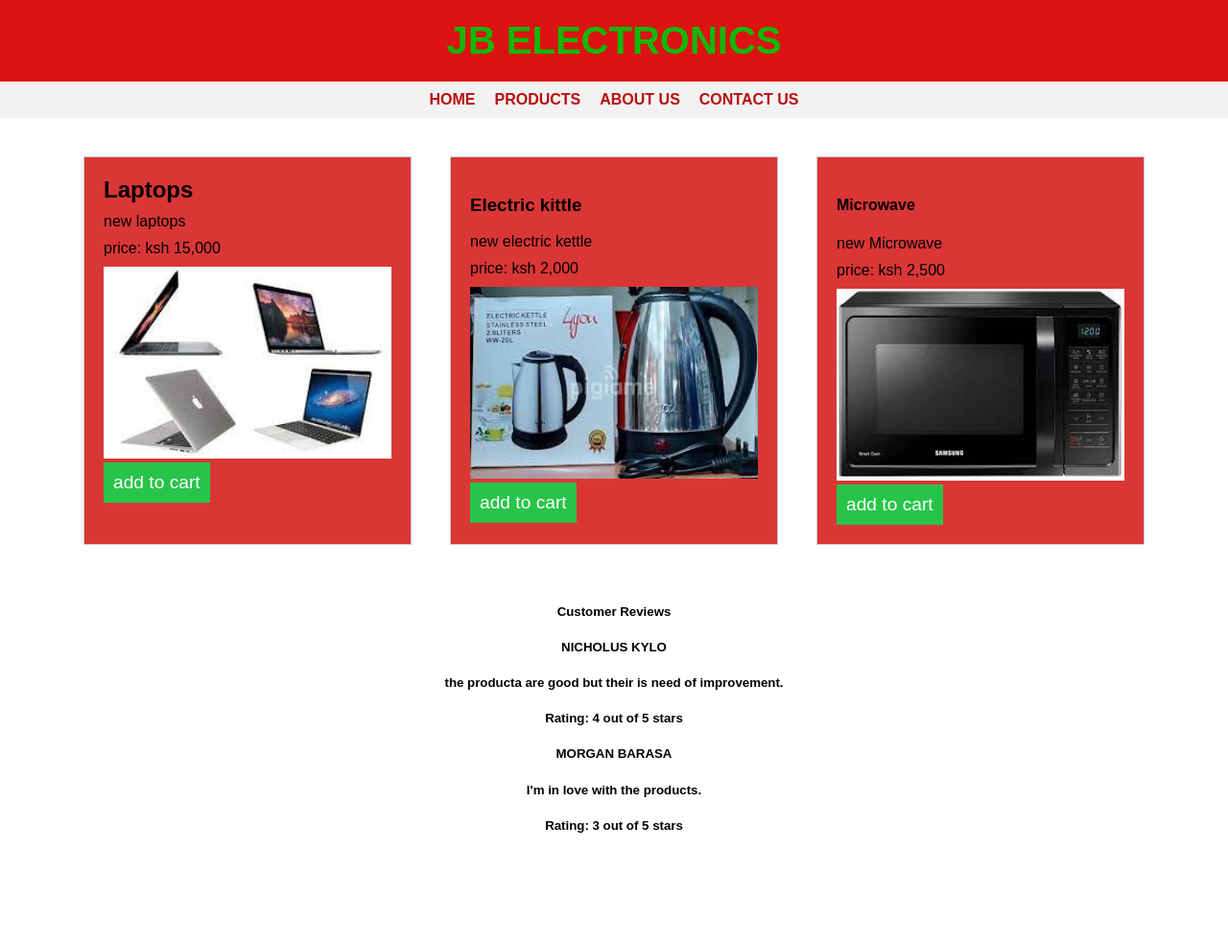
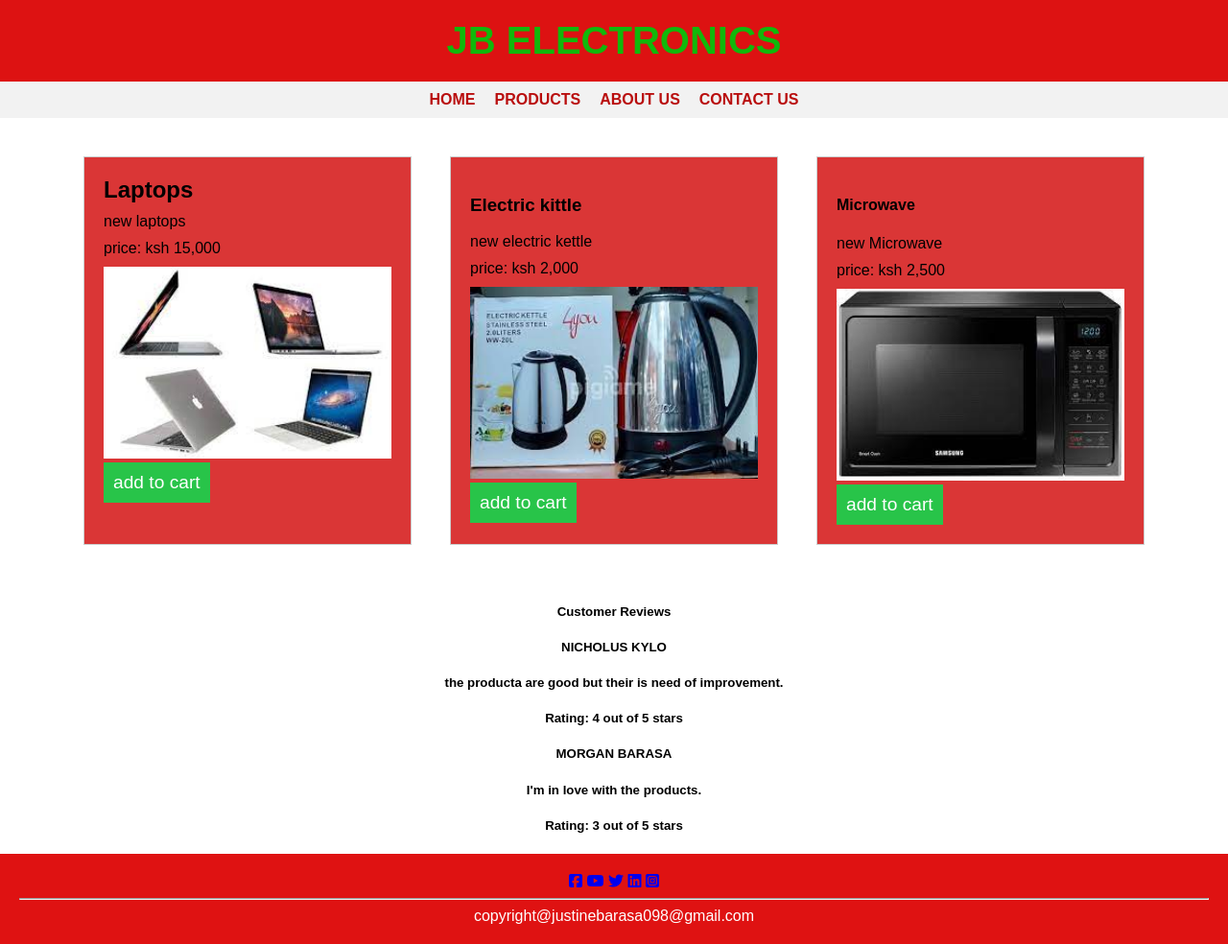
Before and after one commit to Justinebarasa/my-first-web, a plain HTML site: page PRODUCT PAGE.HTML in a window 1280 px wide. Shown: the whole page at 96% size. Before the commit the page ends 890 px from the top, so only its background shows below. Drawn offline with Linux system fonts and the light colour scheme.

Commit message:
update html

```diff
--- a/PRODUCT PAGE.HTML
+++ b/PRODUCT PAGE.HTML
@@ -1,6 +1,7 @@
 <!DOCTYPE html>
 <html>
   <head>
+    <script src="https://kit.fontawesome.com/f688b5c8ea.js" crossorigin="anonymous"></script>
      <style>
     body {
         font-family: Arial, sans-serif;
@@ -135,5 +136,16 @@
        <h5><p>I'm in love with the products.</p></h5>
        <h5><p>Rating: 3 out of 5 stars</p></h5>
     </section>
+    <footer>
+        <div class="footer">
+            <a href="https://facebook.com/"><i class="fa-brands fa-square-facebook"></i></a>
+            <a href="https://youtube.com/"><i class="fa-brands fa-youtube"></i></a>
+            <a href="https://twitter.com/"><i class="fa-brands fa-twitter"></i></a>
+            <a href="https://linkedin.com/"><i class="fa-brands fa-linkedin"></i></a>
+            <a href="https://instagram.com/"><i class="fa-brands fa-square-instagram"></i></a>
+            <hr>
+            <p>copyright@justinebarasa098@gmail.com</p>
+        </div>
+    </footer>
   </body>
 </html>
```
Also changed, not shown: ABOUT US.HTML (+10 -1 lines), HOME PAGE.HTML (+10 -1 lines), contact us.html (+10 -1 lines).
